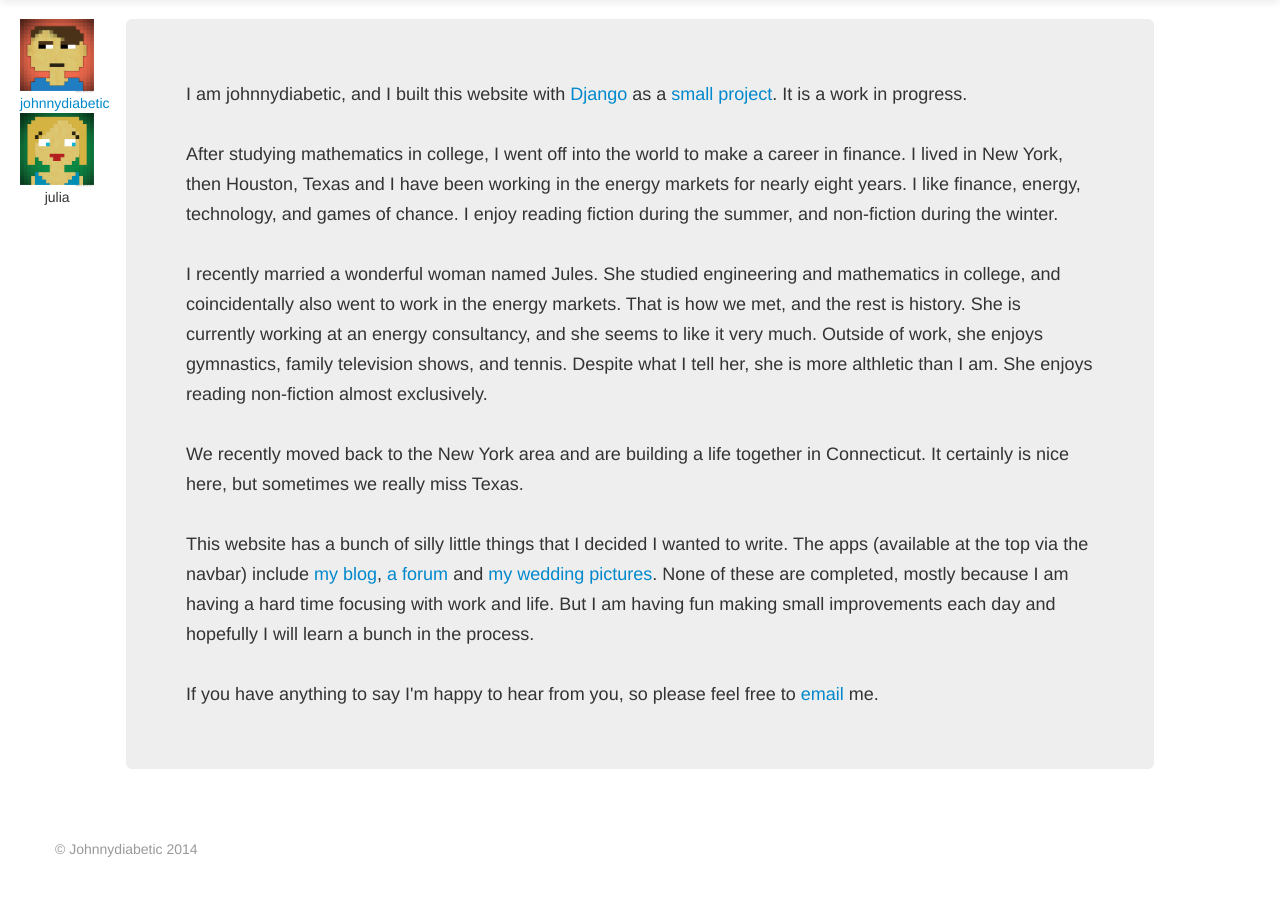
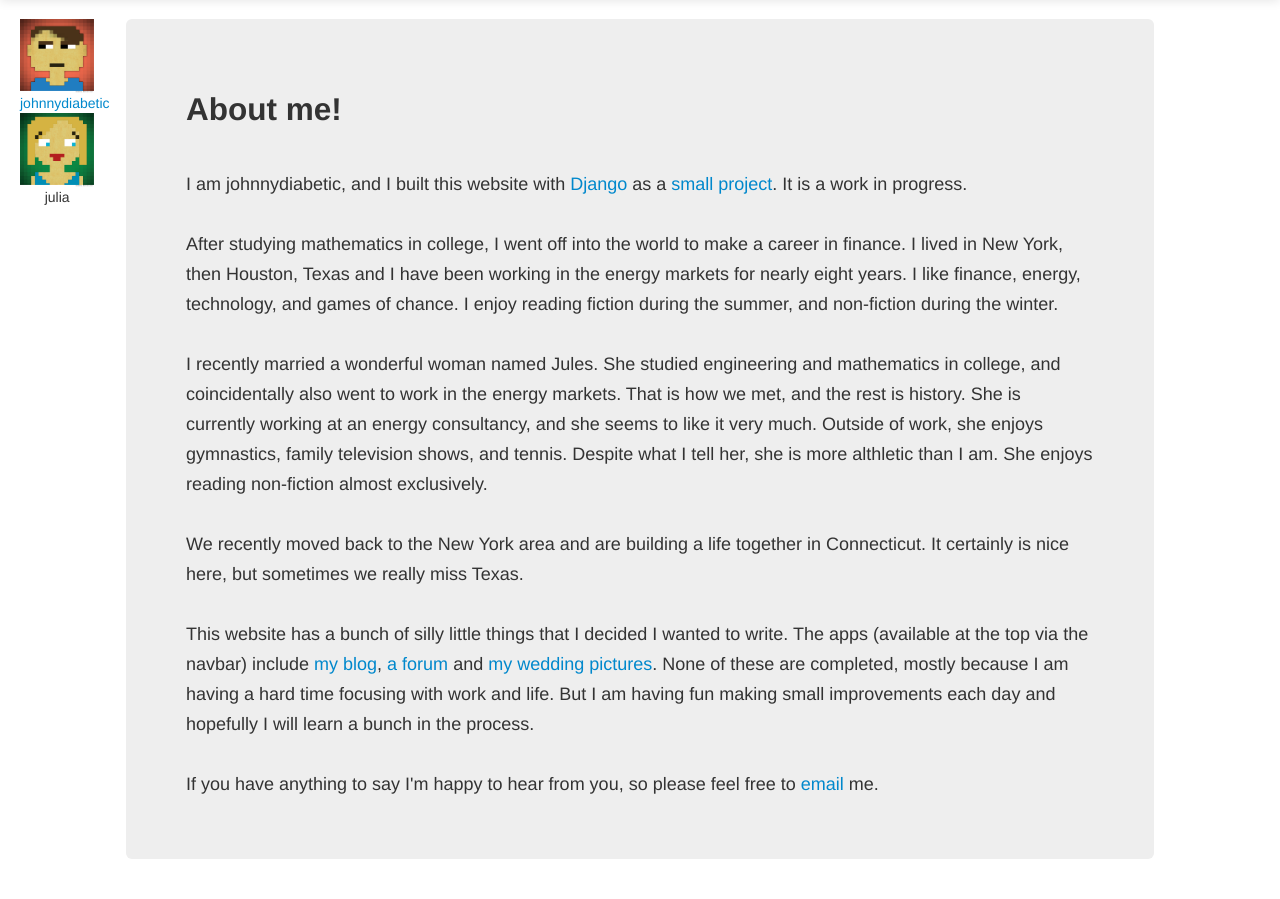
Before and after one commit to jd1123/johnnydiabetic, a Django app: template templates/about.html in a window 1280 px wide. Shown: the part 41-940 px from the top of the page. Run offline with Django 3.2, Linux system fonts and the light colour scheme; the template is opened without the code that fills it, so the values that code supplies are empty.

Commit message:
A few formatting changes:
 * Deleted the unnecessary print statements
 * about.html template minor formatting change

```diff
--- a/templates/about.html
+++ b/templates/about.html
@@ -4,7 +4,8 @@
 
 {% block body_block %}
 <div class="hero-unit">
-        I am johnnydiabetic, and I built this website with
+	<h2>About me!</h2><br />
+		I am johnnydiabetic, and I built this website with
         <a href="http://www.djangoproject.com">Django</a> as a <a href="https://github.com/jd1123/johnnydiabetic">small project</a>.
         It is a work in progress.
         <br><br>
```
Also changed, not shown: wedding/views.py (+5 -4 lines).
